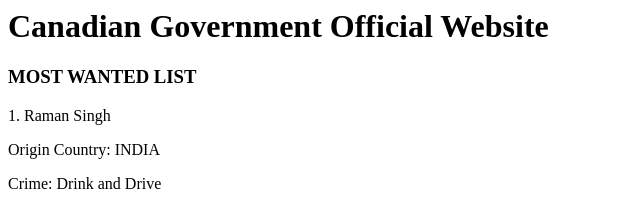
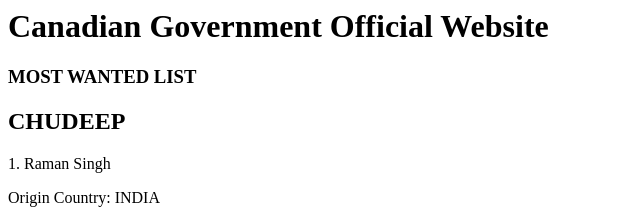
Before and after one commit to hiteshh47/simple-website, a plain HTML site: page index.html in a window 1280 px wide. Shown: the top 210 px of the page, without its empty margins (0-640 px from the left). Drawn offline with Linux system fonts and the light colour scheme; no server answers.

Commit message:
Update index.html

```diff
--- a/index.html
+++ b/index.html
@@ -5,6 +5,7 @@
     <body>
         <h1>Canadian Government Official Website</h1>
         <h3>MOST WANTED LIST</h3>
+	    <h2> CHUDEEP </h2>
 		<p> 1. Raman Singh </p>
 		<p> Origin Country: INDIA </p>
 		<p> Crime: Drink and Drive </p>
```
